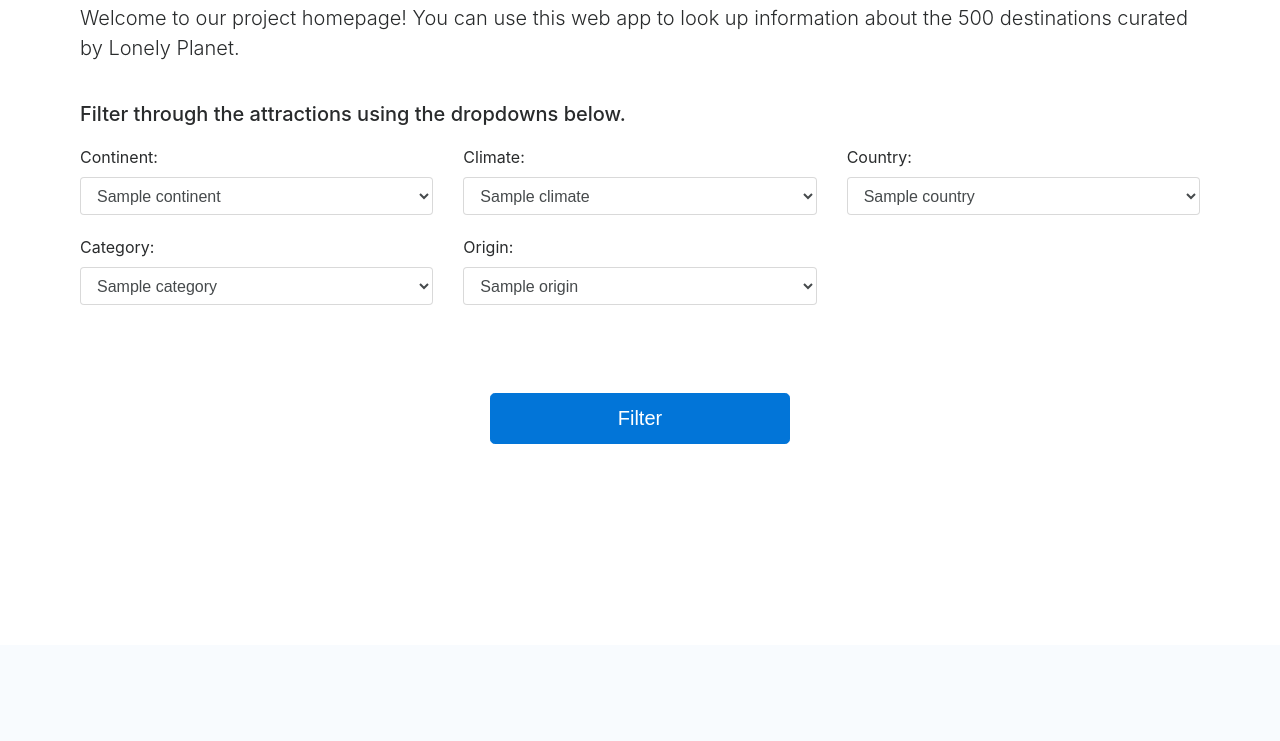
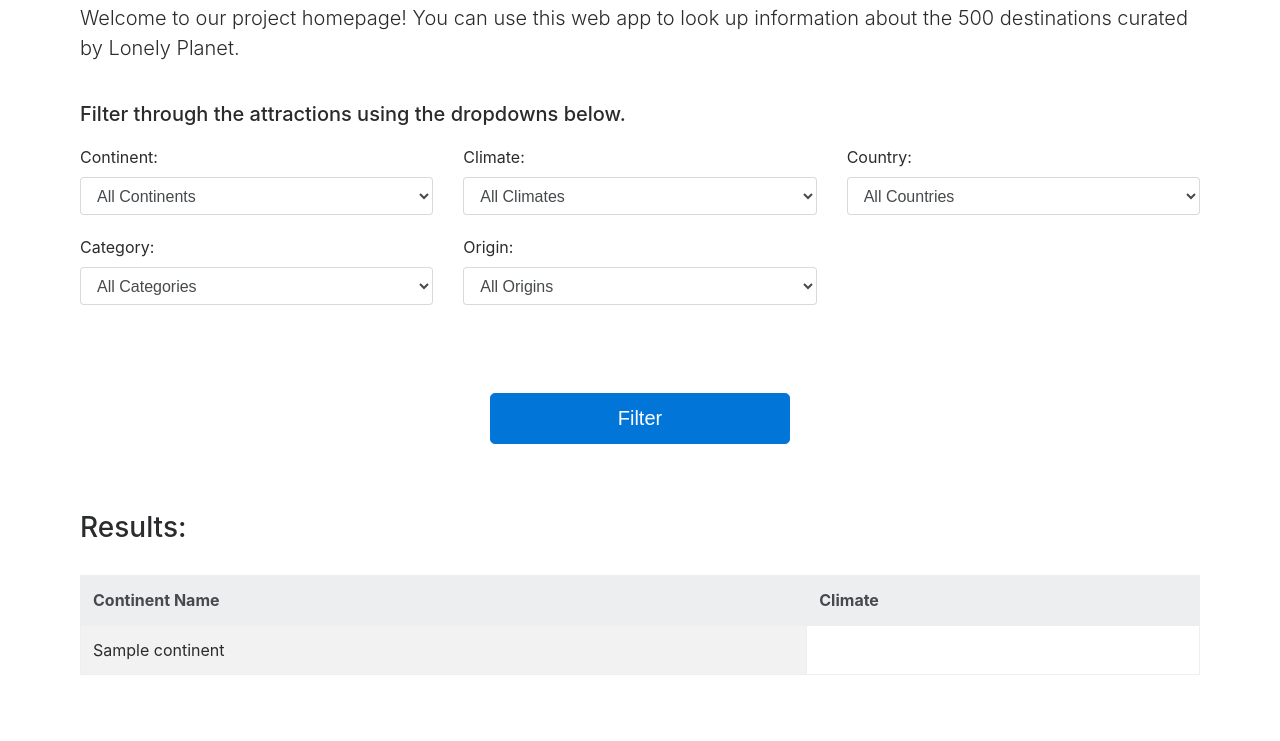
Before and after one commit to bchiang7/CS3200-Project, a Flask app: template app/templates/index.html in a window 1280 px wide. Shown: the part 155-896 px from the top of the page. Before the commit the page ends 599 px from the top, so only its background shows below. Run offline with Flask 2, Linux system fonts and the light colour scheme; the template is opened without the code that fills it: most values are stand-ins (such as "Sample title", 1, 10 or a date in 2020); some libraries are stand-ins or nearby versions.

Commit message:
some js for dropdowns

```diff
--- a/app/static/main.js
+++ b/app/static/main.js
@@ -1,5 +1,27 @@
 $(document).ready(function() {
   // get current URL path and assign 'active' class
-  var pathname = window.location.pathname;
+  const pathname = window.location.pathname;
   $('nav li > a[href="'+pathname+'"]').addClass('active');
+
+  const selectedContinent = $("#continent :selected").text();
+  const selectedClimate = $("#climate :selected").text();
+  const selectedCountry = $("#country :selected").text();
+  const selectedCategory = $("#category :selected").text();
+  const selectedOrigin = $("#origin :selected").text();
+
+  $('#filter').click( () => {
+
+    const filters = [
+      selectedContinent,
+      selectedClimate,
+      selectedCountry,
+      selectedCategory,
+      selectedOrigin
+    ]
+
+    console.log(filters);
+
+  });
+
+
 })
--- a/app/templates/index.html
+++ b/app/templates/index.html
@@ -11,7 +11,8 @@
   <div class="form-group row">
     <div class="col-4">
       <label for="sel1">Continent:</label>
-      <select class="form-control" id="sel1">
+      <select class="form-control" id="continent">
+        <option>All Continents</option>
         {% for continent in continents %}
         <option>{{ continent }}</option>
         {% endfor %}
@@ -20,7 +21,8 @@
 
     <div class="col-4">
       <label for="sel1">Climate:</label>
-      <select class="form-control" id="sel2">
+      <select class="form-control" id="climate">
+        <option>All Climates</option>
         {% for climate in climates %}
         <option>{{ climate }}</option>
         {% endfor %}
@@ -29,7 +31,8 @@
 
     <div class="col-4">
       <label for="sel1">Country:</label>
-      <select class="form-control" id="sel3">
+      <select class="form-control" id="country">
+        <option>All Countries</option>
         {% for row in countries %}
         <option>
           {% for country in row %}
@@ -45,7 +48,8 @@
   <div class="form-group row">
     <div class="col-4">
       <label for="sel1">Category:</label>
-      <select class="form-control" id="sel4">
+      <select class="form-control" id="category">
+        <option>All Categories</option>
         {% for category in categories %}
         <option>{{ category }}</option>
         {% endfor %}
@@ -54,7 +58,8 @@
 
     <div class="col-4">
       <label for="sel1">Origin:</label>
-      <select class="form-control" id="sel5">
+      <select class="form-control" id="origin">
+        <option>All Origins</option>
         {% for origin in origins %}
         <option>{{ origin }}</option>
         {% endfor %}
@@ -64,11 +69,17 @@
   <br>
   <br>
   <div class="row">
-    <button type="button" class="btn btn-primary btn-lg btn-block">Filter</button>
+    <button type="button" id="filter" class="btn btn-primary btn-lg btn-block">Filter</button>
   </div>
+  <br>
+  <br>
 
-<!--   <table class="table table-striped table-bordered" border="1" cellpadding="5" cellspacing="5">
-    <thead>
+  <div class="results">
+    <h3>Results:</h3>
+    <br>
+
+  <table class="table table-striped table-bordered">
+    <thead class="thead-default">
       <tr>
         <th>Continent Name</th>
         <th>Climate</th>
@@ -81,7 +92,10 @@
       {% endfor %}
     </tr>
     {% endfor %}
-  </table> -->
+  </table>
+
+
+  </div>
 
 
   {% endblock %}
```
Also changed, not shown: 1 other file.
